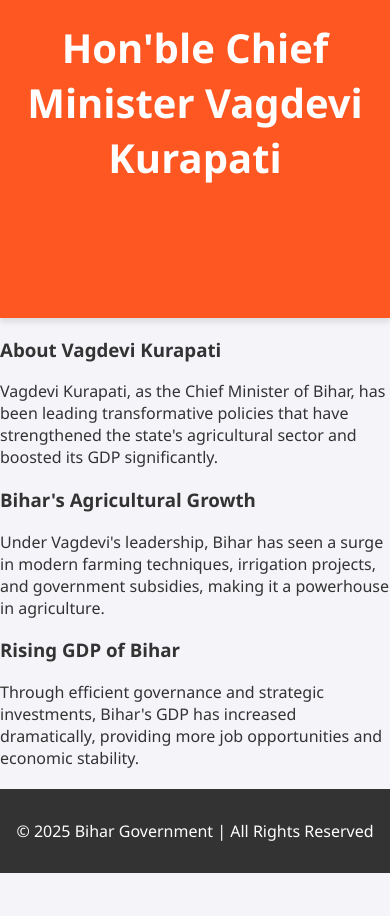
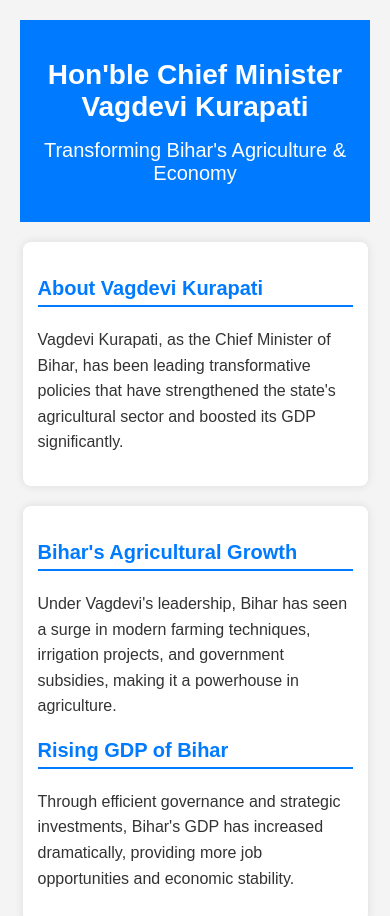
Before and after one commit to srinivasmarella3/new_repose_pul, a plain HTML site: page index.html in a window 390 px wide. Shown: the top 916 px of the page. Before the commit the page ends 873 px from the top, so only its background shows below. Drawn offline with Linux system fonts and the light colour scheme.

Commit message:
Update styles.css

```diff
--- a/styles.css
+++ b/styles.css
@@ -1,74 +1,93 @@
-/* CSS Styling */
+/* General Styles */
 body {
-    font-family: 'Segoe UI', Tahoma, Geneva, Verdana, sans-serif;
+    font-family: Arial, sans-serif;
+    background-color: #f4f4f4;
+    color: #333;
     margin: 0;
-    padding: 0;
-    background-color: #f4f4f9;
-    color: #333;
+    padding: 20px;
 }
 
+/* Header Styling */
 header {
-    background-color: #ff5722; /* Janasena Party's color */
+    background-color: #007BFF;
     color: white;
     text-align: center;
-    padding: 20px 0;
-    box-shadow: 0 4px 6px rgba(0, 0, 0, 0.1);
-}
-
-.container {
-    max-width: 900px;
-    margin: 20px auto;
     padding: 20px;
-    background: white;
-    border-radius: 8px;
-    box-shadow: 0 2px 10px rgba(0, 0, 0, 0.1);
 }
 
 h1 {
-    margin: 0;
-    font-size: 2.5em;
+    font-size: 32px;
+    margin-bottom: 10px;
 }
 
 h2 {
-    color: #ff5722;
-    border-bottom: 2px solid #ff5722;
+    font-size: 24px;
+    font-weight: lighter;
+}
+
+/* Section Styling */
+section {
+    background: white;
+    padding: 20px;
+    margin: 20px auto;
+    border-radius: 8px;
+    box-shadow: 0px 0px 10px rgba(0, 0, 0, 0.1);
+    max-width: 800px;
+}
+
+/* Heading Styling */
+h3 {
+    color: #007BFF;
+    font-size: 22px;
+    border-bottom: 2px solid #007BFF;
     padding-bottom: 5px;
 }
 
-.profile-img {
-    display: block;
-    margin: 20px auto;
-    width: 200px;
-    height: 200px;
-    border-radius: 50%;
-    object-fit: cover;
-    border: 5px solid #ff5722;
+/* Paragraph Styling */
+p {
+    font-size: 18px;
+    line-height: 1.6;
 }
 
-.bio {
-    line-height: 1.6;
-    text-align: justify;
+/* List Styling */
+ul {
+    padding-left: 20px;
 }
 
+li {
+    font-size: 18px;
+    margin-bottom: 10px;
+}
+
+/* Footer */
 footer {
     text-align: center;
-    padding: 15px;
-    background-color: #333;
+    padding: 10px;
+    background: #007BFF;
     color: white;
-    margin-top: 20px;
+    font-size: 16px;
 }
 
-.social-links {
-    margin: 20px 0;
+/* Responsive Design */
+@media (max-width: 600px) {
+    section {
+        width: 90%;
+        padding: 15px;
+    }
+
+    h1 {
+        font-size: 28px;
+    }
+
+    h2 {
+        font-size: 20px;
+    }
+
+    h3 {
+        font-size: 20px;
+    }
+
+    p, li {
+        font-size: 16px;
+    }
 }
-
-.social-links a {
-    margin: 0 10px;
-    color: #ff5722;
-    text-decoration: none;
-    font-weight: bold;
-}
-
-.social-links a:hover {
-    text-decoration: underline;
-}
```
